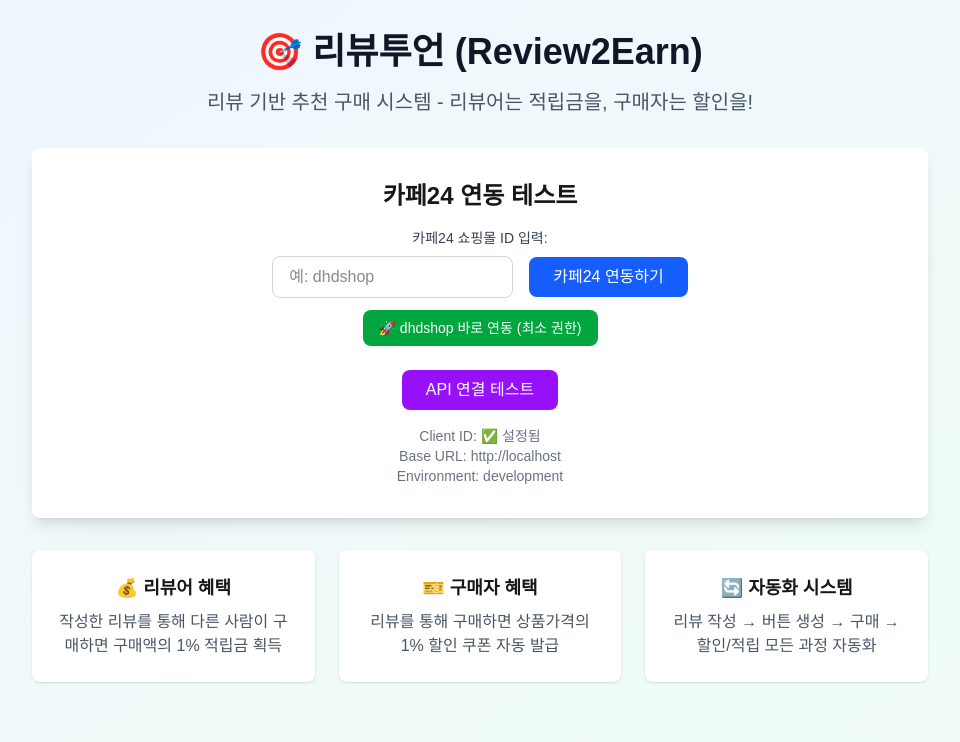
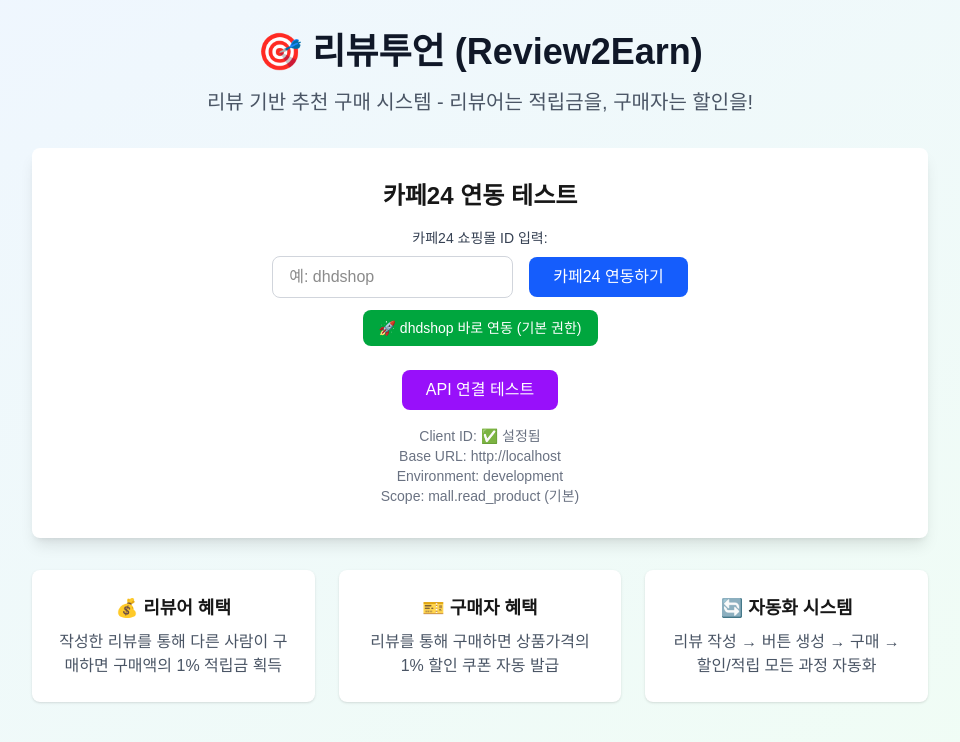
Before and after one commit to parktaejun-dev/review2earn, a Next.js app: page / in a window 1280 px wide. Shown: the top 742 px of the page, without its empty margins (160-1120 px from the left). Built offline with nearby package versions, Linux system fonts and the light colour scheme; no server answers.

Commit message:
Use single basic scope mall.read_product for OAuth

```diff
--- a/src/app/page.tsx
+++ b/src/app/page.tsx
@@ -42,11 +42,9 @@
       const redirectUri = `${clientConfig.baseUrl}/api/oauth/callback`;
       const state = `${Date.now()}_${Math.random().toString(36).substr(2, 9)}`;
 
-      // 최소 권한 스코프로 수정
+      // 🔥 가장 기본적인 단일 스코프
       const scopes = [
-        'mall.read_product',
-        'mall.read_category',
-        'mall.read_order'
+        'mall.read_product'
       ];
 
       const params = new URLSearchParams({
@@ -96,11 +94,9 @@
       const redirectUri = `${clientConfig.baseUrl}/api/oauth/callback`;
       const state = `${Date.now()}_${Math.random().toString(36).substr(2, 9)}`;
 
-      // 최소 권한 스코프로 수정
+      // 🔥 가장 기본적인 단일 스코프
       const scopes = [
-        'mall.read_product',
-        'mall.read_category',
-        'mall.read_order'
+        'mall.read_product'
       ];
 
       const params = new URLSearchParams({
@@ -208,7 +204,7 @@
                   disabled={isLoading || !configValid}
                   className="px-4 py-2 bg-green-600 text-white rounded-lg hover:bg-green-700 transition-colors disabled:opacity-50 disabled:cursor-not-allowed text-sm"
                 >
-                  🚀 dhdshop 바로 연동 (최소 권한)
+                  🚀 dhdshop 바로 연동 (기본 권한)
                 </button>
               </div>
             </div>
@@ -227,6 +223,7 @@
               <p>Client ID: {configValid ? '✅ 설정됨' : '❌ 미설정'}</p>
               <p>Base URL: {clientConfig.baseUrl || 'undefined'}</p>
               <p>Environment: {process.env.NODE_ENV}</p>
+              <p>Scope: mall.read_product (기본)</p>
             </div>
 
             {testResult && (
```
